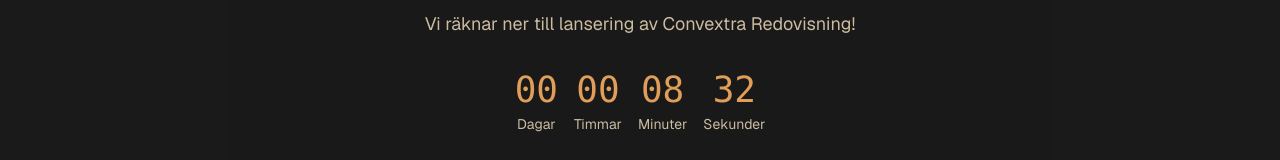
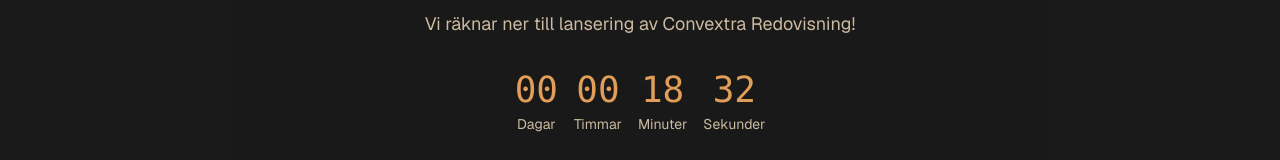
Before and after one commit to marksenwilliam/convextra-redovisning-VSCode, a Next.js app: page /countdown in a window 1280 px wide. Shown: the part 334-494 px from the top of the page. Built offline with nearby package versions, Linux system fonts and the light colour scheme; a web font is replaced by a local one.

Commit message:
test: update launch time to 08:55 CET for testing

```diff
--- a/src/app/countdown/page.tsx
+++ b/src/app/countdown/page.tsx
@@ -2,10 +2,10 @@
 "use client";
 import { useEffect, useState } from 'react';
 
-// TEST: Launch at 2025-12-30 08:45:00 CET (Swedish time)
+// TEST: Launch at 2025-12-30 08:55:00 CET (Swedish time)
 // PRODUCTION: new Date('2026-01-01T00:00:00+01:00')
 function getCETLaunchDate() {
-  return new Date('2025-12-30T08:45:00+01:00');
+  return new Date('2025-12-30T08:55:00+01:00');
 }
 
 function getTimeLeft() {
--- a/src/app/robots.ts
+++ b/src/app/robots.ts
@@ -1,9 +1,9 @@
 import { MetadataRoute } from 'next';
 
 export default function robots(): MetadataRoute.Robots {
-  // TEST: Launch at 2025-12-30 08:45:00 CET (2025-12-30T07:45:00Z)
+  // TEST: Launch at 2025-12-30 08:55:00 CET (2025-12-30T07:55:00Z)
   // PRODUCTION: Date.UTC(2025, 11, 31, 23, 0, 0) for 2026-01-01 00:00:00 CET
-  const LAUNCH_TIMESTAMP_UTC = Date.UTC(2025, 11, 30, 7, 45, 0);
+  const LAUNCH_TIMESTAMP_UTC = Date.UTC(2025, 11, 30, 7, 55, 0);
   const nowUTC = Date.now();
   const beforeLaunch = nowUTC < LAUNCH_TIMESTAMP_UTC;
 
--- a/src/middleware.ts
+++ b/src/middleware.ts
@@ -1,9 +1,9 @@
 import { NextResponse } from 'next/server';
 import type { NextRequest } from 'next/server';
 
-// TEST: Launch at 2025-12-30 08:45:00 CET (2025-12-30T07:45:00Z)
+// TEST: Launch at 2025-12-30 08:55:00 CET (2025-12-30T07:55:00Z)
 // PRODUCTION: Date.UTC(2025, 11, 31, 23, 0, 0) for 2026-01-01 00:00:00 CET
-const LAUNCH_TIMESTAMP_UTC = Date.UTC(2025, 11, 30, 7, 45, 0); // Months are 0-indexed
+const LAUNCH_TIMESTAMP_UTC = Date.UTC(2025, 11, 30, 7, 55, 0); // Months are 0-indexed
 const BYPASS_KEY = process.env.COUNTDOWN_BYPASS_KEY;
 
 export function middleware(request: NextRequest) {
```
